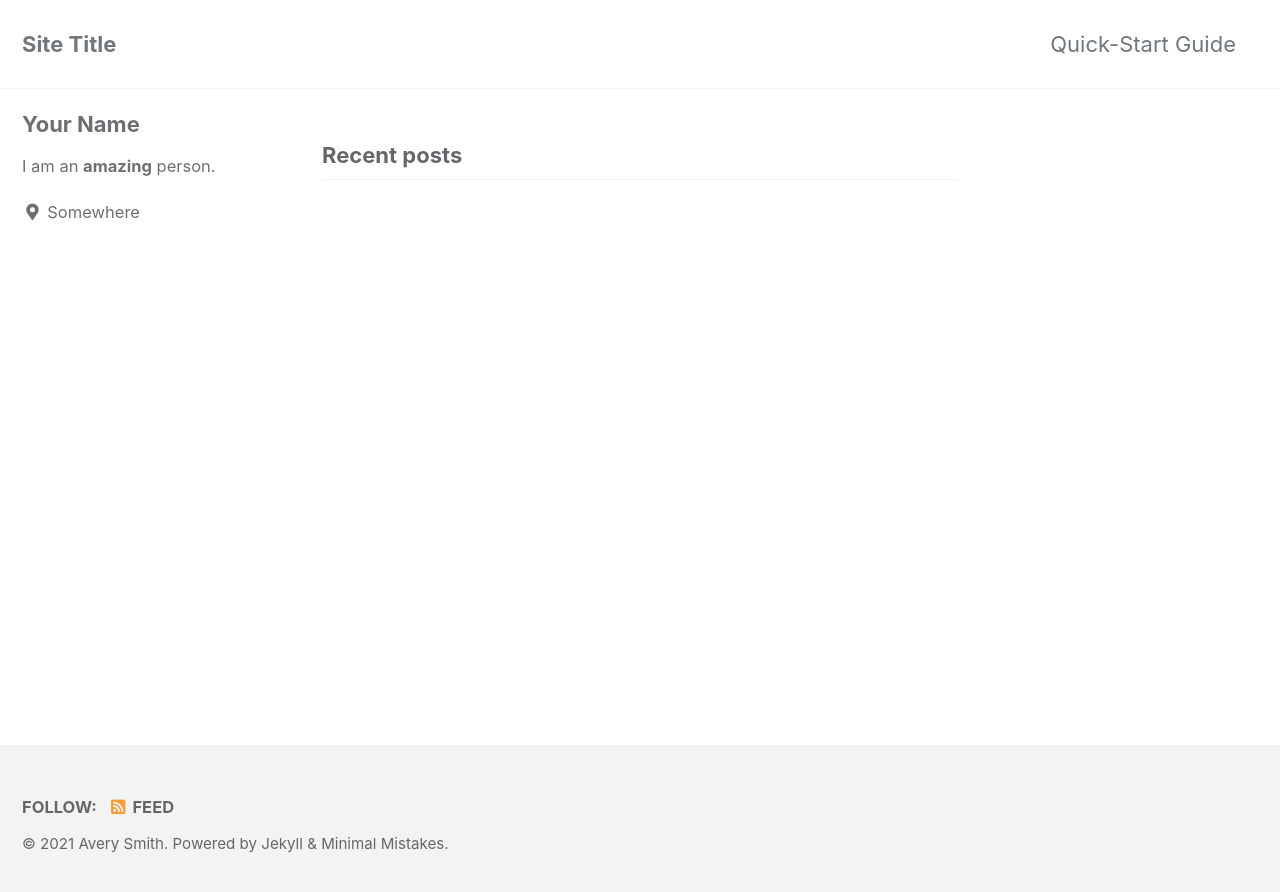
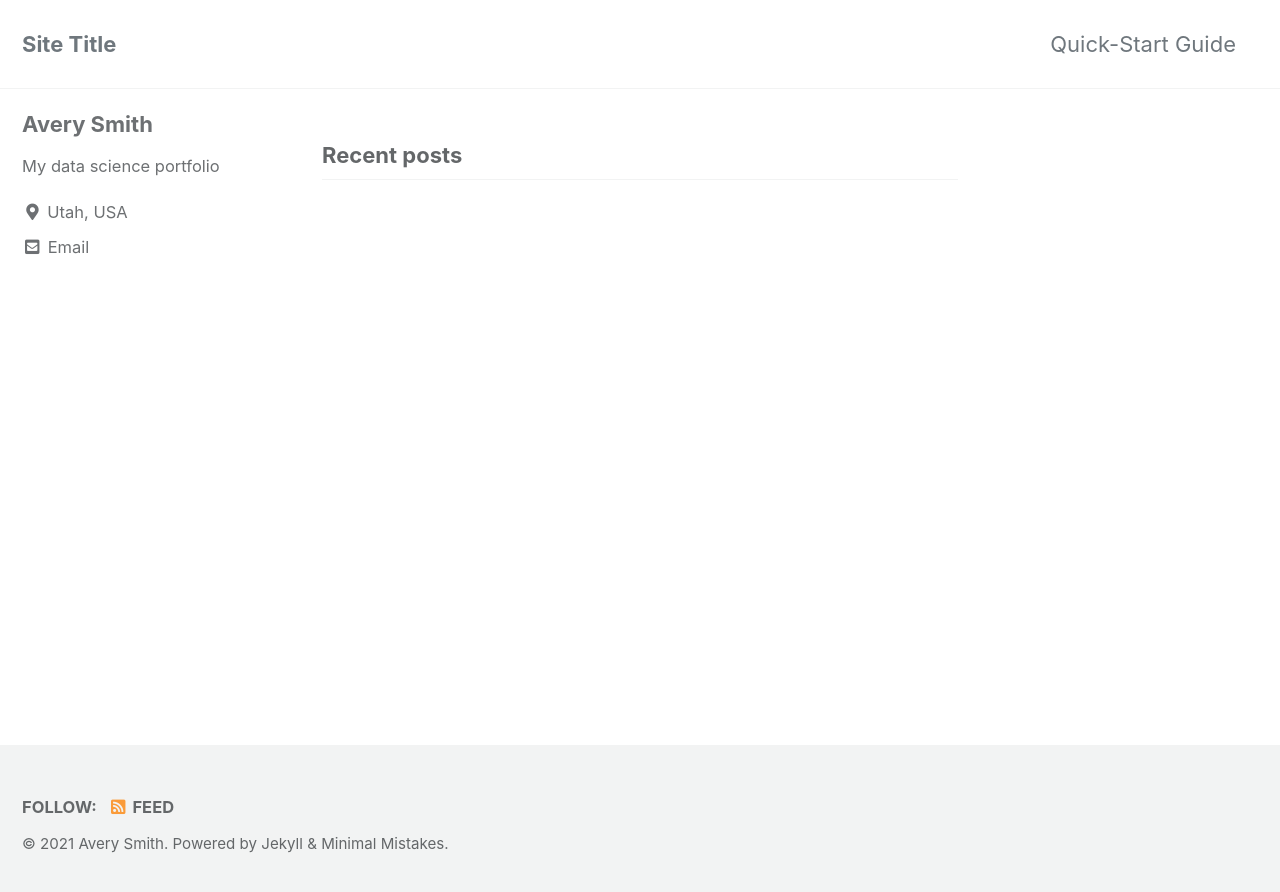
Before and after one commit to averydatacareerjumpstart/averydatacareerjumpstart2.github.io, a Jekyll site: the page built from index.html, in a window 1280 px wide. Shown: the top 892 px of the page. Built offline with Jekyll 4.4.1, drawn with Linux system fonts in a browser that asks for light colours; cached includes are drawn as plain includes; the list of posts is cut into pages by our own code.

Commit message:
changed name bio ect ect

```diff
--- a/_config.yml
+++ b/_config.yml
@@ -101,11 +101,11 @@ analytics:
 
 # Site Author
 author:
-  name             : "Your Name"
+  name             : "Avery Smith"
   avatar           : # path of avatar image, e.g. "/assets/images/bio-photo.jpg"
-  bio              : "I am an **amazing** person."
-  location         : "Somewhere"
-  email            :
+  bio              : "My data science portfolio"
+  location         : "Utah, USA"
+  email            : "avery@datacareerjumpstart.com"
   links:
     - label: "Email"
       icon: "fas fa-fw fa-envelope-square"
```
